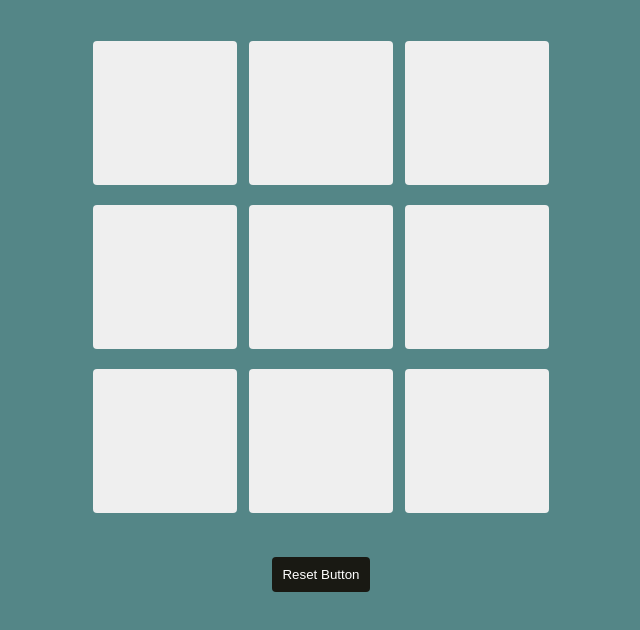
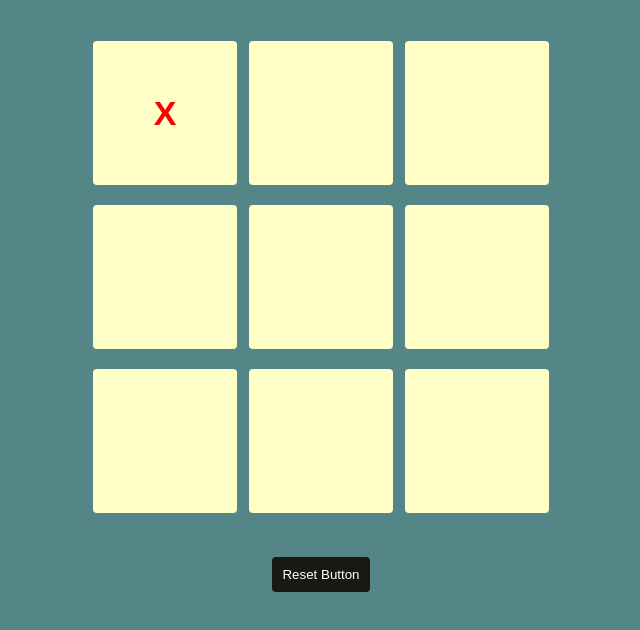
Before and after one commit to deepmodak79/Tic-Toe-Game, a plain HTML site: page index.html in a window 1280 px wide. Both pictures are taken after a click on the button 484 px from the left and 153 px from the top of the page. Shown: the part 40-670 px from the top of the page, without its empty margins (319-959 px from the left). Drawn offline with Linux system fonts and the light colour scheme.

Commit message:
css_update

```diff
--- a/app.js
+++ b/app.js
@@ -1,5 +1,5 @@
 let boxes=document.querySelectorAll(".box");
-let resetbtn=document.querySelectorAll("#reset-btn");
+let resetbtn=document.querySelector("#reset-btn");
 
 let turn0=false;
 
@@ -8,7 +8,16 @@ const winPatters=[
 ];
 
 boxes.forEach((box)=>{
-    box.addEventListener("Click",()=>{
+    box.addEventListener("click",()=>{
         console.log("Box was Clicked");
+        if(turn0){
+            box.innerText="0";
+            turn0=false;
+        }
+        else{
+            box.innerText="X";
+            turn0=true;
+        }
+        box.disabled=true;
     })
 })
--- a/style.css
+++ b/style.css
@@ -33,6 +33,7 @@ body{
     font-family: Arial, Helvetica, sans-serif;
     border: none;
     border-radius: 4px;
+    background-color: #ffffc7;
 }
 
 #reset-btn{
```
